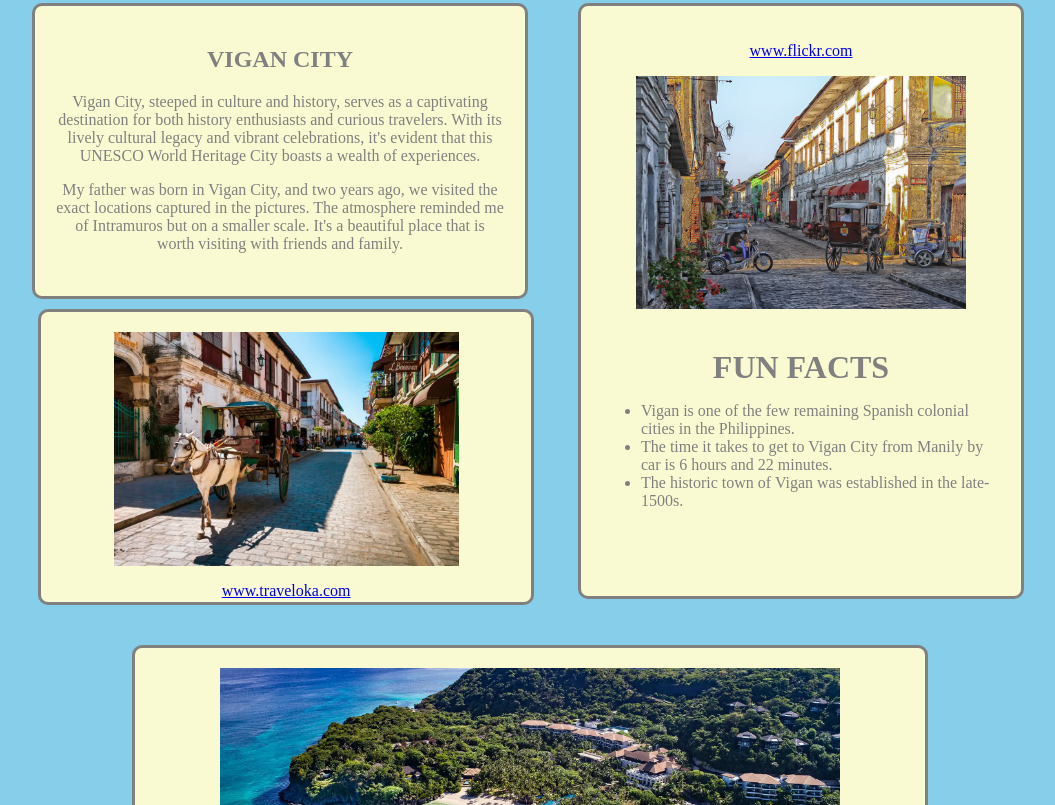
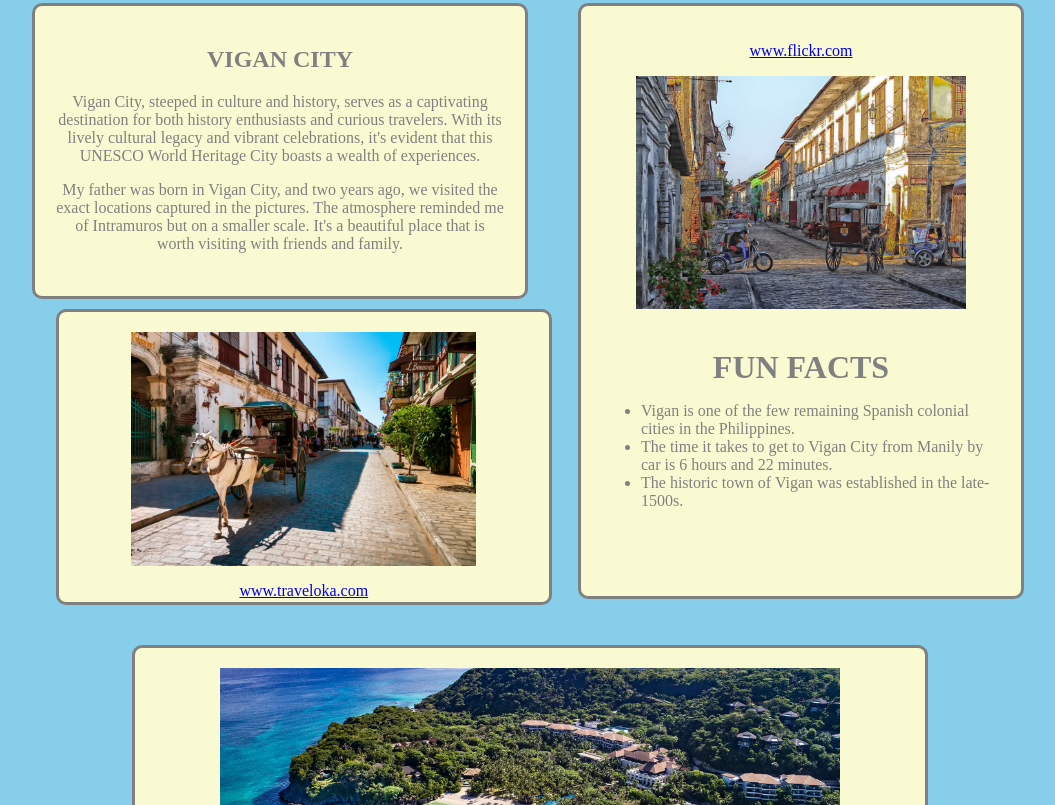
Before and after one commit to mikmik240/ICT9Emerald_Q2Project_Bechayda_Estefani, a plain HTML site: page index.html in a window 1280 px wide. Shown: the part 367-1172 px from the top of the page, without its empty margins (110-1165 px from the left). Drawn offline with Linux system fonts and the light colour scheme.

Commit message:
thematrix.css

```diff
--- a/thematrix.css
+++ b/thematrix.css
@@ -78,7 +78,7 @@ body {background-color: skyblue; font-family: Arial, sans-serif; text-align: cen
   height: 250px;
   margin-top: -290;
   margin-right: 40%;
-  margin-left: -1%;
+  margin-left: 2%;
   font-family: "Times New Roman", Times, serif;
 }
 
```
